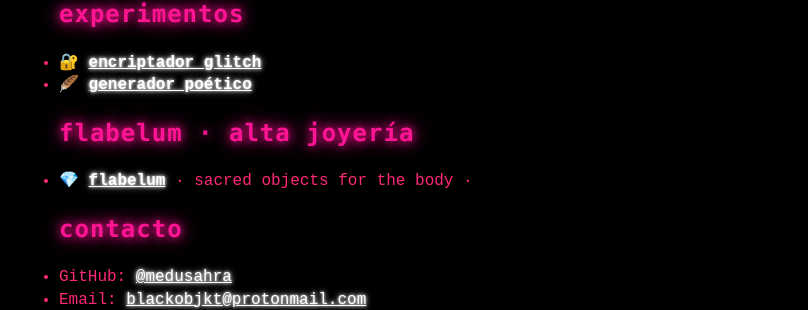
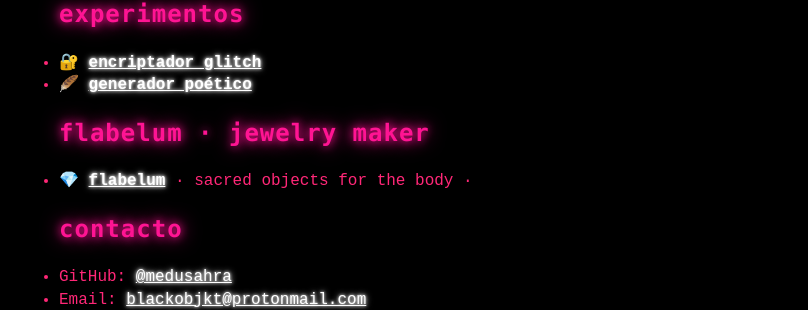
Before and after one commit to medusahra/medusahra.github.io, a Jekyll site: the page built from index.md, in a window 1280 px wide. Shown: the part 1165-1475 px from the top of the page, without its empty margins (201-1009 px from the left). Built offline with Jekyll 4.4.1, drawn with Linux system fonts in a browser that asks for light colours.

Commit message:
Update index.md

```diff
--- a/index.md
+++ b/index.md
@@ -41,7 +41,7 @@ Escribo filosofía, ensayo, crítica cultural y poemas quasi-ensayísticos vagam
 ## experimentos
 - 🔐 **[encriptador glitch](/2025/11/21/encriptador-glitch.html)**
 - 🪶 **[generador poético](/2025/11/21/generador-poemas.html)**
-## flabelum · alta joyería
+## flabelum · jewelry maker
 - 💎 **<a href="https://instagram.com/flabelum" target="_blank">flabelum</a>** · sacred objects for the body ·
 ## contacto
 - GitHub: <a href="https://github.com/medusahra" target="_blank">@medusahra</a>
```
